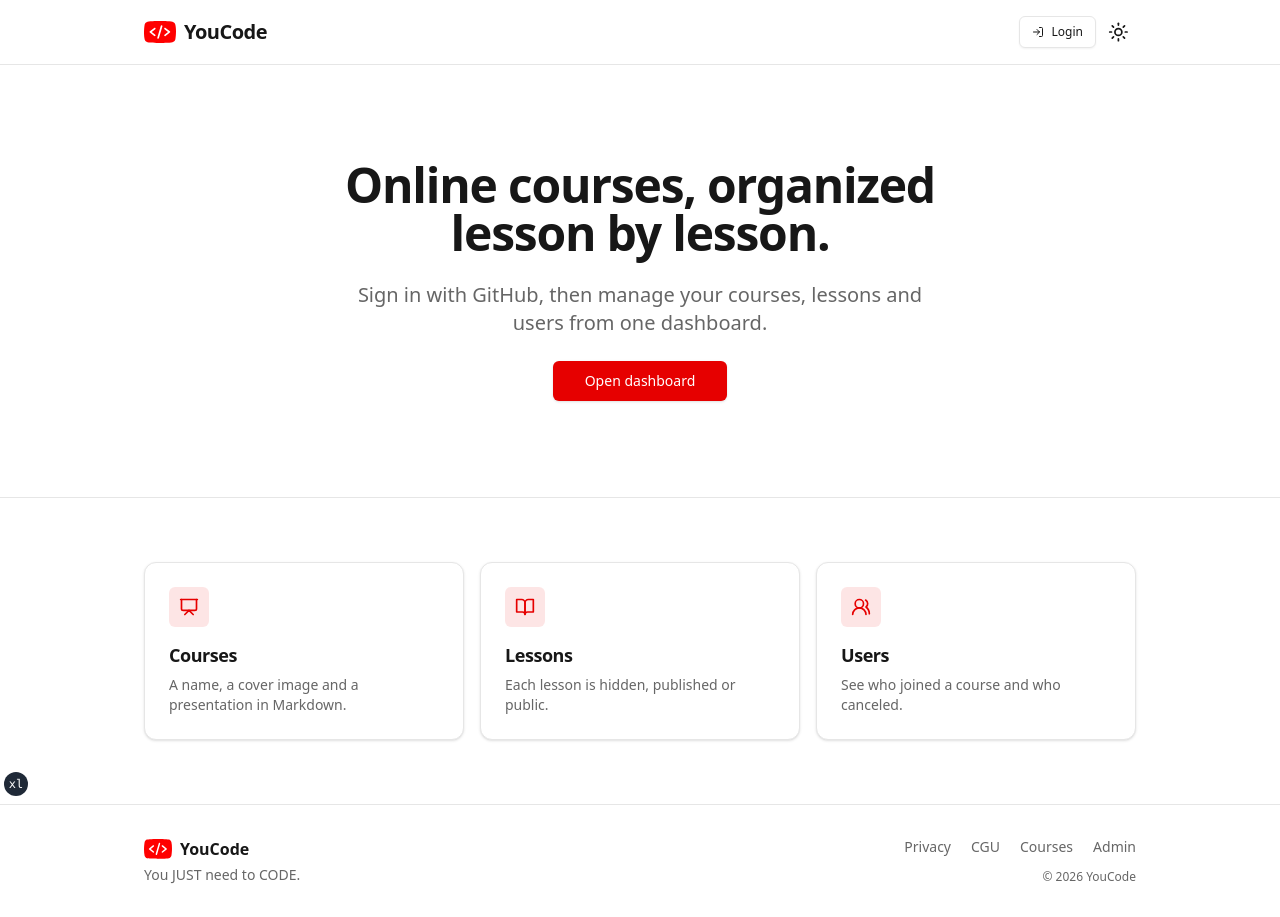
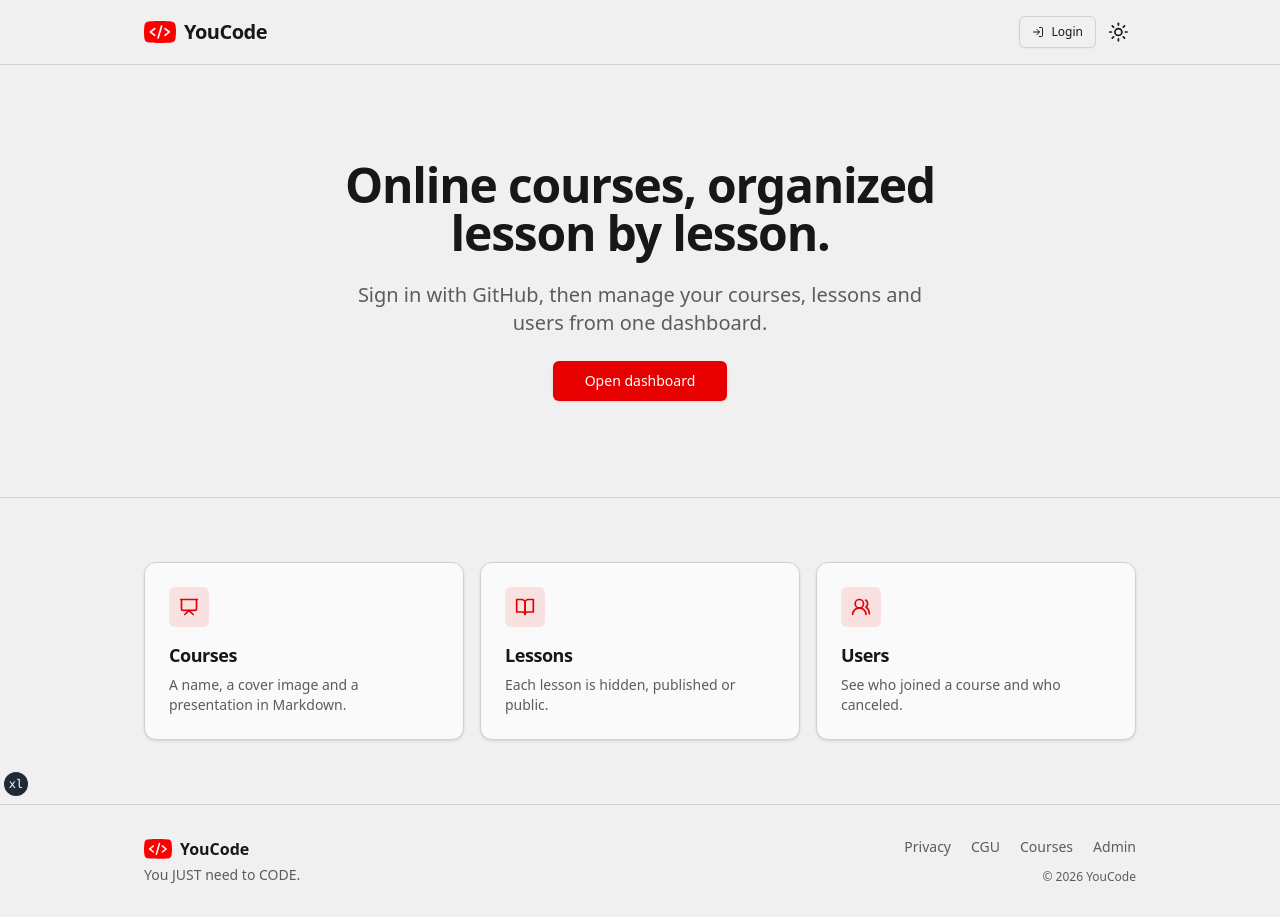
Before and after one commit to Christ-YAO/youcode, a Next.js app: page / in a window 1280 px wide. Built offline with nearby package versions, Linux system fonts and the light colour scheme; no server answers.

Commit message:
Update CSS variables for improved color contrast and adjust link color in Typography component

```diff
--- a/app/globals.css
+++ b/app/globals.css
@@ -4,25 +4,25 @@
 
 @layer base {
   :root {
-    --background: 0 0% 100%;
+    --background: 0 0% 94%;
     --foreground: 0 0% 9%;
-    --card: 0 0% 100%;
+    --card: 0 0% 98%;
     --card-foreground: 0 0% 9%;
-    --popover: 0 0% 100%;
+    --popover: 0 0% 98%;
     --popover-foreground: 0 0% 9%;
     /* Logo red (#FF0000) darkened to #E60000 so white text stays readable. */
     --primary: 0 100% 45%;
     --primary-foreground: 0 0% 100%;
-    --secondary: 0 0% 96%;
+    --secondary: 0 0% 90%;
     --secondary-foreground: 0 0% 9%;
-    --muted: 0 0% 96%;
-    --muted-foreground: 0 0% 40%;
-    --accent: 0 0% 96%;
+    --muted: 0 0% 90%;
+    --muted-foreground: 0 0% 36%;
+    --accent: 0 0% 90%;
     --accent-foreground: 0 0% 9%;
     --destructive: 0 72% 36%;
     --destructive-foreground: 0 0% 100%;
-    --border: 0 0% 90%;
-    --input: 0 0% 90%;
+    --border: 0 0% 82%;
+    --input: 0 0% 82%;
     --ring: 0 100% 45%;
     --radius: 0.5rem;
   }
--- a/src/components/ui/Typography.tsx
+++ b/src/components/ui/Typography.tsx
@@ -32,7 +32,7 @@ const typographyVariants = cva('', {
       large: 'text-lg font-semibold',
       small: 'text-sm font-medium leading-none',
       muted: 'text-sm text-muted-foreground',
-      link: 'text-primary dark:text-red-400 font-medium hover:underline',
+      link: 'text-red-700 dark:text-red-400 font-medium hover:underline',
     },
   },
   defaultVariants: {
```
